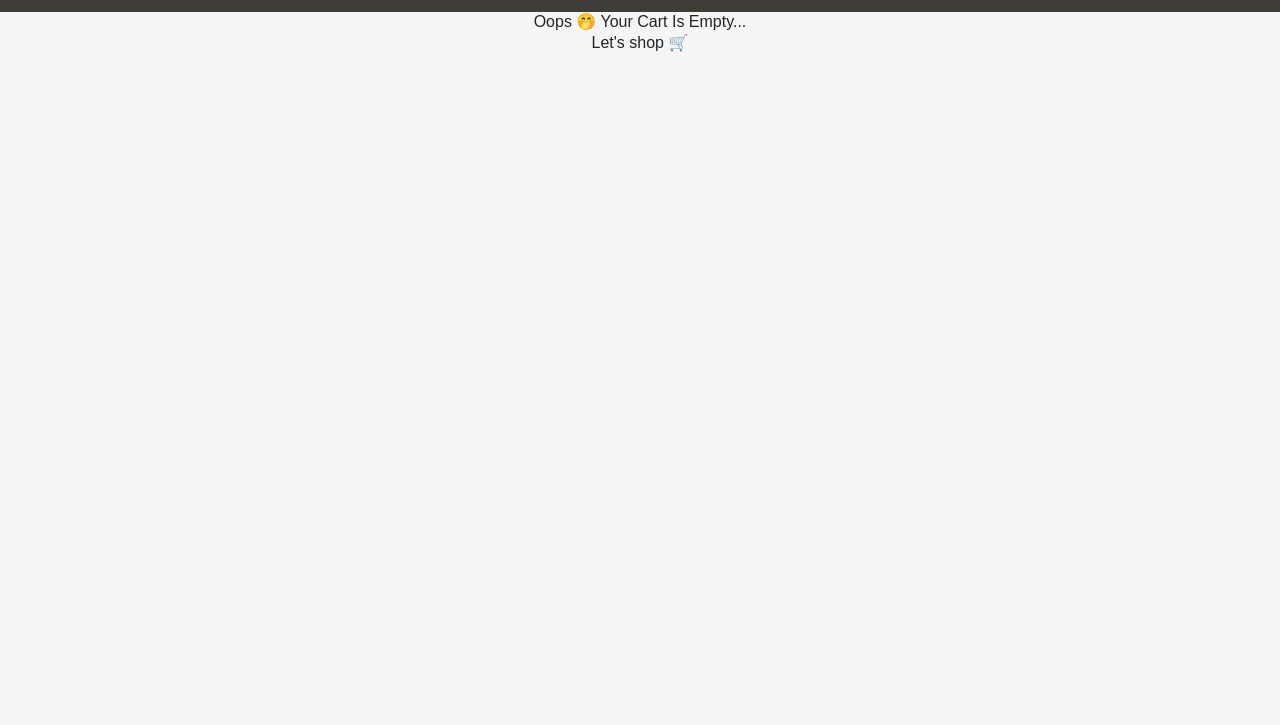
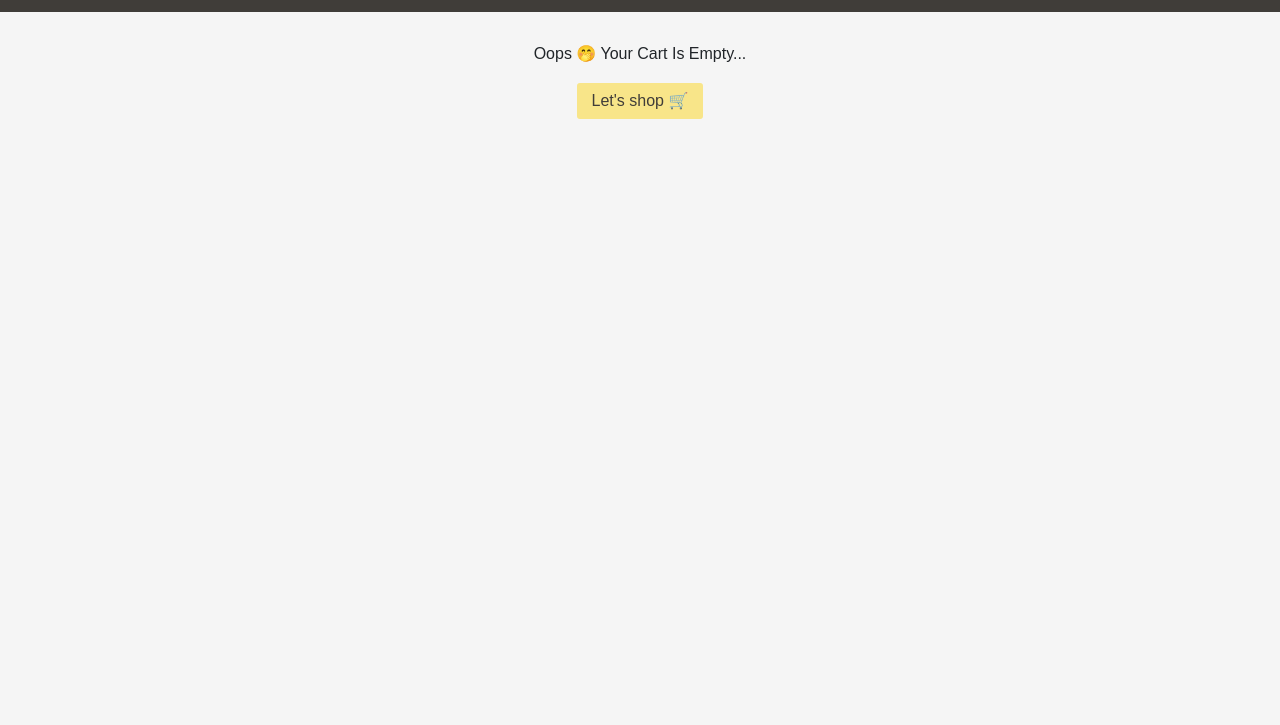
Before and after one commit to ShaviyaVictor/shopping-cart-impl, a plain HTML site: page cart.html in a window 1280 px wide. Shown: the part 75-800 px from the top of the page. Drawn offline with nearby package versions, Linux system fonts and the light colour scheme.

Commit message:
Define the else logic for when the cart is empty

```diff
--- a/assets/styles/style.css
+++ b/assets/styles/style.css
@@ -143,6 +143,24 @@ ul.product_list {
   color: rgb(18, 150, 18);
   background: rgba(255, 255, 255, 0.5);
 }
+
+/* * Start of Cart Checkout pg  */
+.text-center {
+  text-align: center;
+  margin: 2rem;
+}
+.homeBtn {
+  background-color: #F8E589;
+  color: #403d39;
+  border: none;
+  padding: 6px;
+  border-radius: 3px;
+  cursor: pointer;
+  padding-left: 15px;
+  padding-right: 15px;
+  margin-top: 20px;
+}
+/* * End of Cart Checkout pg  */
 
 /* *  Start of Media Queies */
 /* Custom, iPhone Retina */
```
